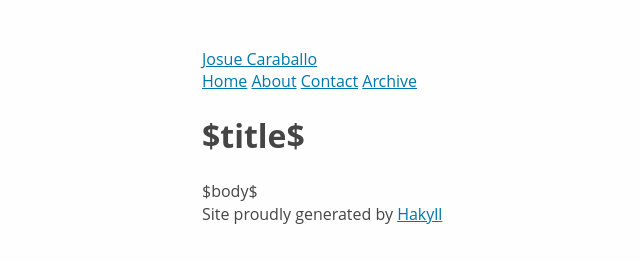
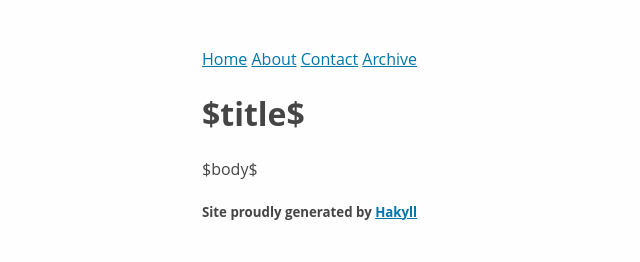
Before and after one commit to v3nd3774/josuecaraballo.com-host, a plain HTML site: page josuecaraballo/templates/default.html in a window 1280 px wide. Shown: the whole page, without its empty margins (38-678 px from the left). Drawn offline with nearby package versions, Linux system fonts and the light colour scheme; some packages are replaced by stand-ins of ours; files that its build step writes are made by us from their sources.

Commit message:
update site

```diff
--- a/josuecaraballo/templates/default.html
+++ b/josuecaraballo/templates/default.html
@@ -11,9 +11,6 @@
     </head>
     <body>
         <header>
-            <div class="logo">
-                <a href="/">Josue Caraballo</a>
-            </div>
             <nav>
                 <a href="/">Home</a>
                 <a href="/about.html">About</a>
@@ -28,8 +25,10 @@
         </main>
 
         <footer>
+          <h5>
             Site proudly generated by
             <a href="http://jaspervdj.be/hakyll">Hakyll</a>
+          </h5>
         </footer>
     </body>
 </html>
```
Also changed, not shown: 1 other file.
